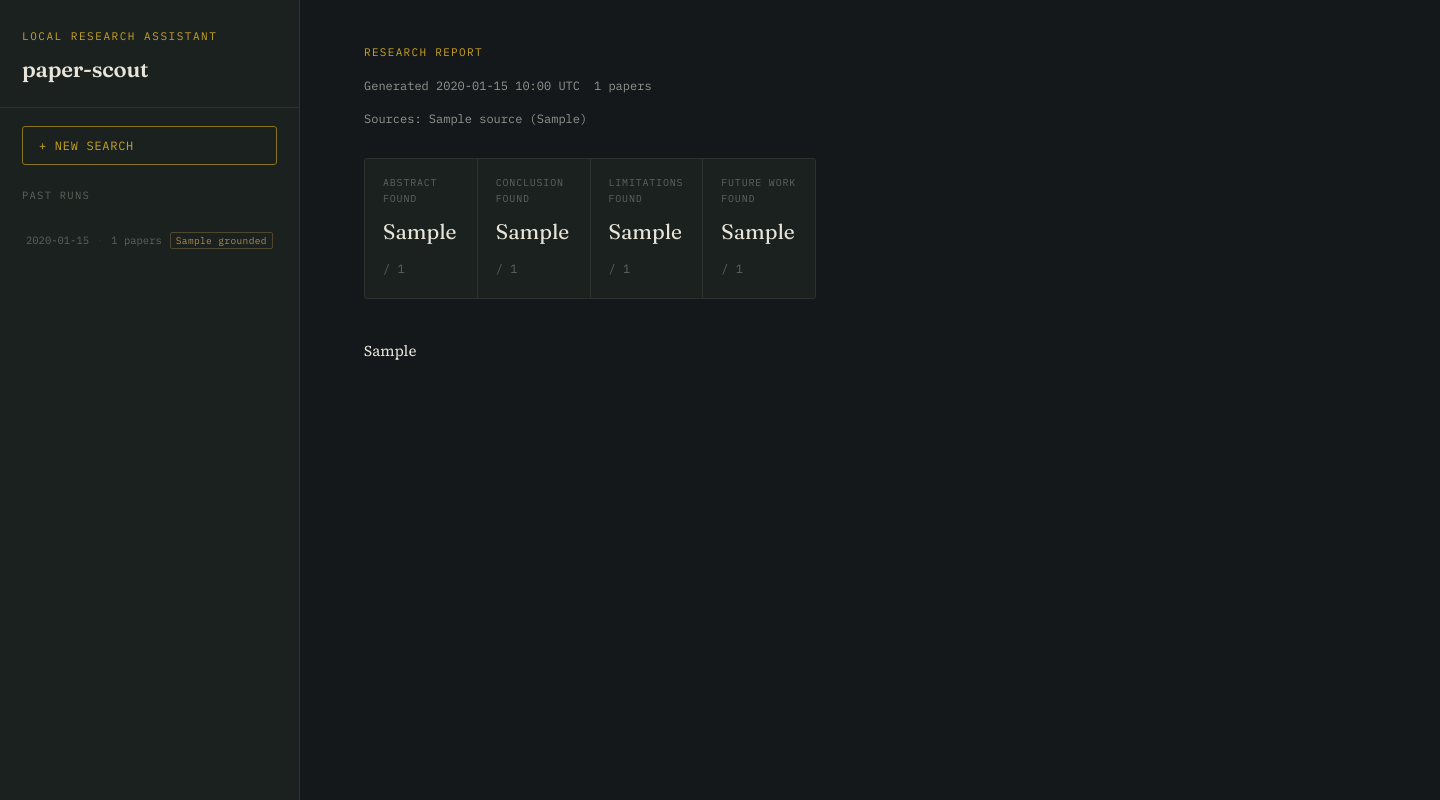
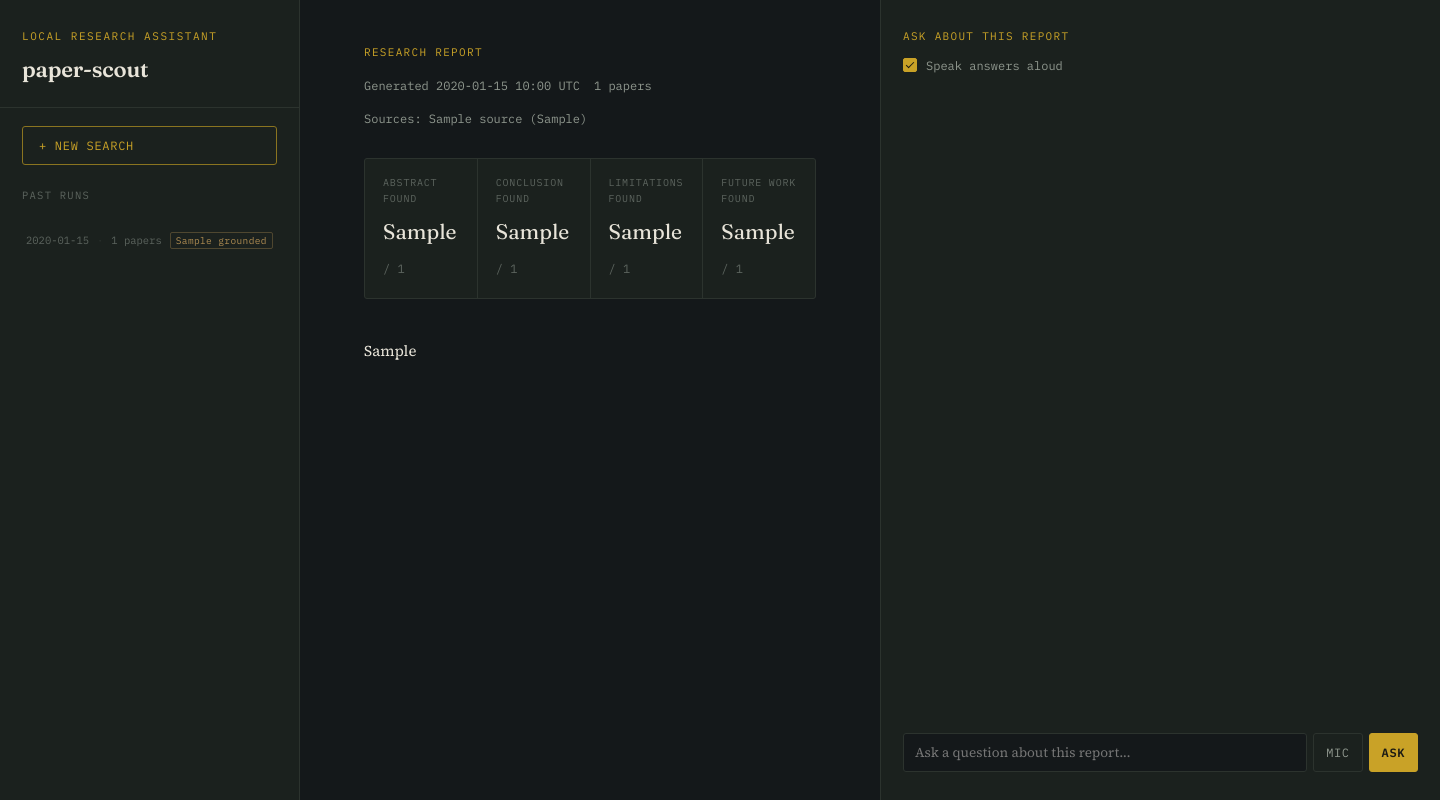
Before and after one commit to AmirmasoudCS/paper-scout, a FastAPI app: template paper_scout/web/templates/index.html in a window 1440 px wide. Run offline with FastAPI, Linux system fonts and the light colour scheme; the template is opened without the code that fills it: most values are stand-ins (such as "Sample title", 1, 10 or a date in 2020); some libraries are stand-ins or nearby versions.

Commit message:
Adding the structure of the panel

```diff
--- a/paper_scout/web/templates/partials/ask_panel.html
+++ b/paper_scout/web/templates/partials/ask_panel.html
@@ -1,3 +1,34 @@
+<aside class="ask-panel">
+  <div class="ask-panel-header">
+    <div class="eyebrow">Ask about this report</div>
+
+    <label class="checkbox-row" style="margin-top: 8px;">
+      <input type="checkbox" id="speakToggle" checked>
+      Speak answers aloud
+    </label>
+  </div>
+
+  <div class="qa-thread" id="qa-thread"></div>
+
+  <form id="askForm">
+    <div class="ask-input-row">
+      <input
+        type="text"
+        id="questionInput"
+        placeholder="Ask a question about this report..."
+        autocomplete="off"
+      >
+
+      <button type="button" id="micBtn" class="btn" title="Ask by voice">
+        Mic
+      </button>
+
+      <button type="submit" class="btn btn-primary">
+        Ask
+      </button>
+    </div>
+  </form>
+</aside>
 <script>
 (function () {
   const panel = document.querySelector('.ask-panel');
```
